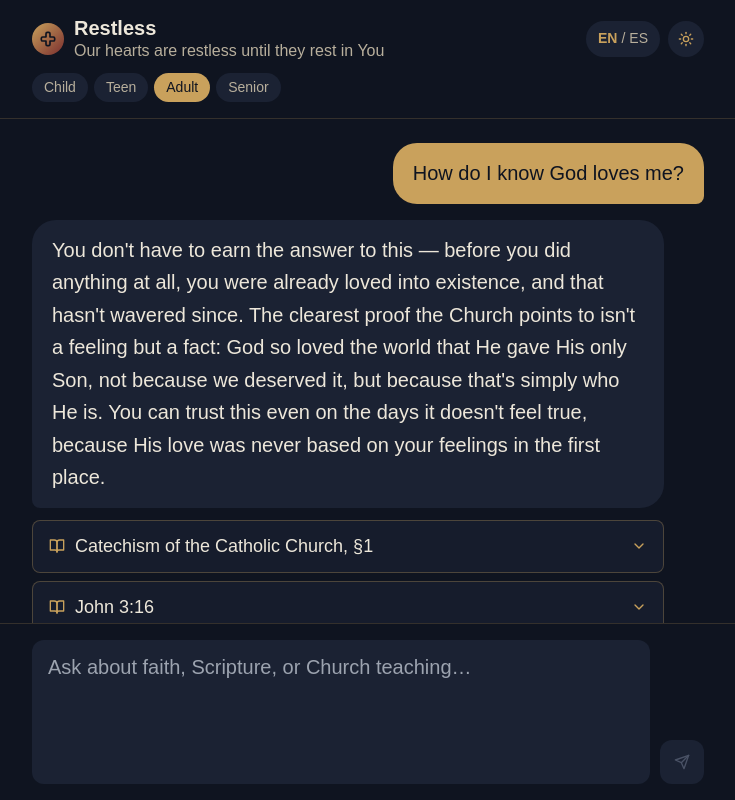
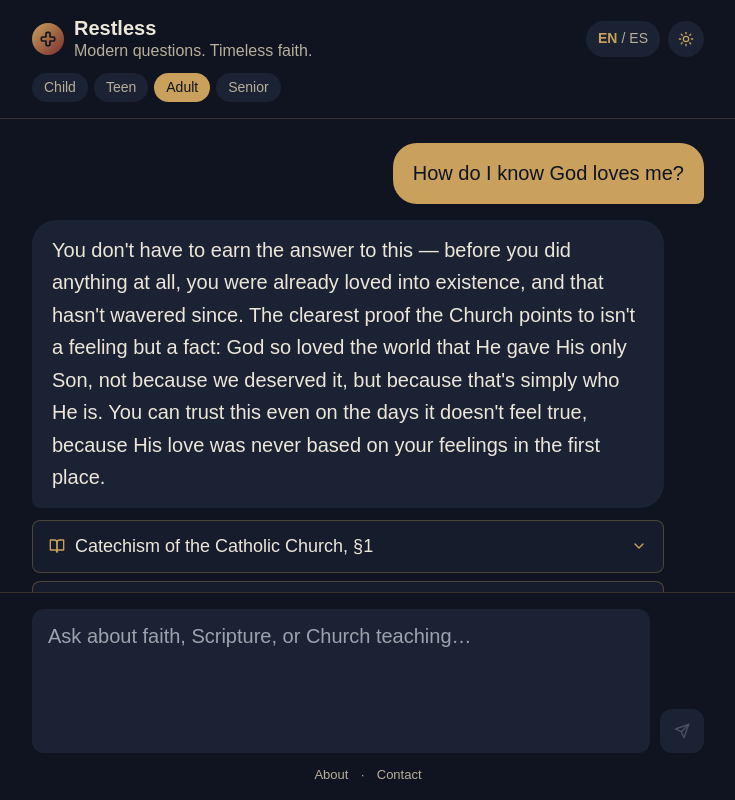
Before and after one commit to gitMark80/restless, a React (Vite) app: page / in a window 1280 px wide. Shown: the whole page, without its empty margins (272-1007 px from the left). Built offline with nearby package versions, Linux system fonts and the light colour scheme.

Commit message:
Update App.jsx

```diff
--- a/src/App.jsx
+++ b/src/App.jsx
@@ -1,5 +1,5 @@
 import React, { useState, useRef, useEffect } from "react";
-import { Send, ChevronDown, BookOpen, Cross, Sun, Moon, Share2, Check } from "lucide-react";
+import { Send, ChevronDown, BookOpen, Cross, Sun, Moon, Share2, Check, X } from "lucide-react";
 
 const AGE_BANDS = ["Child", "Teen", "Adult", "Senior"];
 
@@ -42,7 +42,7 @@ const THEMES = {
 
 const STRINGS = {
   en: {
-    tagline: "Our hearts are restless until they rest in You",
+    tagline: "Modern questions. Timeless faith.",
     ageLabels: { Child: "Child", Teen: "Teen", Adult: "Adult", Senior: "Senior" },
     placeholder: "Ask about faith, Scripture, or Church teaching…",
     retryError: "That didn't come through. Tap send again to retry.",
@@ -51,9 +51,19 @@ const STRINGS = {
     shareFooter: "Shared from Restless — restless.faith",
     copiedLabel: "Copied",
     readFullText: "Read full text ↗",
+    aboutLabel: "About",
+    contactLabel: "Contact",
+    closeLabel: "Close",
+    aboutTitle: "About Restless",
+    aboutBody:
+      "Restless takes its name from a line by St. Augustine: \"Our hearts are restless until they rest in You.\" It's built for the moments faith gets hard — grief, doubt, a question you're not sure it's safe to ask out loud.\n\nEvery answer is grounded in the Catechism of the Catholic Church, Sacred Scripture, the Doctors of the Church, and papal encyclicals. Restless can describe how respected Catholic teachers explain a topic, but it never puts words in their mouths.\n\nThis is a companion for the questions, not a substitute for a priest, a spiritual director, or a real conversation with someone who loves you. When something is bigger than a chat can hold, Restless will say so.",
+    contactTitle: "Contact",
+    contactBody:
+      "Have a question, notice something that doesn't sound right, or want to bring Restless to your parish, school, or ministry website? Reach out below — every message gets read.",
+    contactEmail: "hello@restless.faith",
   },
   es: {
-    tagline: "Nuestro corazón está inquieto hasta que descanse en Ti",
+    tagline: "Preguntas modernas. Fe eterna.",
     ageLabels: { Child: "Niño", Teen: "Adolescente", Adult: "Adulto", Senior: "Mayor" },
     placeholder: "Pregunta sobre la fe, la Escritura o la enseñanza de la Iglesia…",
     retryError: "Eso no llegó. Toca enviar para volver a intentarlo.",
@@ -62,6 +72,16 @@ const STRINGS = {
     shareFooter: "Compartido desde Restless — restless.faith",
     copiedLabel: "Copiado",
     readFullText: "Leer el texto completo ↗",
+    aboutLabel: "Acerca de",
+    contactLabel: "Contacto",
+    closeLabel: "Cerrar",
+    aboutTitle: "Acerca de Restless",
+    aboutBody:
+      "Restless toma su nombre de una frase de San Agustín: \"Nuestro corazón está inquieto hasta que descanse en Ti\". Está hecho para los momentos en que la fe se vuelve difícil — el duelo, la duda, una pregunta que no sabes si es seguro hacer en voz alta.\n\nCada respuesta se basa en el Catecismo de la Iglesia Católica, la Sagrada Escritura, los Doctores de la Iglesia y las encíclicas papales. Restless puede describir cómo respetados maestros católicos explican un tema, pero nunca pone palabras en su boca.\n\nEsto es un acompañante para las preguntas, no un sustituto de un sacerdote, un director espiritual, o una conversación real con alguien que te ama. Cuando algo es más grande de lo que un chat puede sostener, Restless lo dirá.",
+    contactTitle: "Contacto",
+    contactBody:
+      "¿Tienes una pregunta, notaste algo que no suena bien, o quieres llevar Restless a tu parroquia, escuela o sitio de ministerio? Escríbenos abajo — leemos cada mensaje.",
+    contactEmail: "hello@restless.faith",
   },
 };
 
@@ -303,6 +323,52 @@ function UserMessage({ message, theme }) {
   );
 }
 
+function InfoModal({ title, body, isContact, theme, strings, onClose }) {
+  return (
+    <div
+      className="fixed inset-0 flex items-end sm:items-center justify-center"
+      style={{ backgroundColor: "rgba(0,0,0,0.6)", zIndex: 50 }}
+      onClick={onClose}
+    >
+      <div
+        onClick={(e) => e.stopPropagation()}
+        className="w-full sm:max-w-md overflow-y-auto"
+        style={{
+          backgroundColor: theme.cardBg,
+          maxHeight: "80vh",
+          padding: "1.5rem",
+          borderTopLeftRadius: "1.5rem",
+          borderTopRightRadius: "1.5rem",
+          borderBottomLeftRadius: "0",
+          borderBottomRightRadius: "0",
+        }}
+      >
+        <div className="flex items-center justify-between mb-4">
+          <h2 style={{ color: theme.text, fontSize: "22px", fontWeight: 600 }}>{title}</h2>
+          <button onClick={onClose} aria-label={strings.closeLabel}>
+            <X className="w-5 h-5" style={{ color: theme.subtext }} />
+          </button>
+        </div>
+        <p
+          className="whitespace-pre-line leading-relaxed"
+          style={{ color: theme.subtext, fontSize: "17px" }}
+        >
+          {body}
+        </p>
+        {isContact && (
+          <a
+            href={`mailto:${strings.contactEmail}`}
+            className="inline-block mt-4"
+            style={{ color: theme.accent, fontSize: "17px", fontWeight: 600 }}
+          >
+            {strings.contactEmail}
+          </a>
+        )}
+      </div>
+    </div>
+  );
+}
+
 export default function Restless() {
   const [language, setLanguage] = useState("en");
   const [messages, setMessages] = useState(SEED_MESSAGES.en);
@@ -311,6 +377,7 @@ export default function Restless() {
   const [isTyping, setIsTyping] = useState(false);
   const [mode, setMode] = useState("dark");
   const [error, setError] = useState(null);
+  const [activeModal, setActiveModal] = useState(null); // 'about' | 'contact' | null
   const theme = THEMES[mode];
   const strings = STRINGS[language];
   const scrollRef = useRef(null);
@@ -533,7 +600,43 @@ export default function Restless() {
             <Send className="w-4 h-4" />
           </button>
         </div>
+        <div className="max-w-2xl mx-auto w-full flex items-center justify-center gap-3 mt-3">
+          <button
+            onClick={() => setActiveModal("about")}
+            style={{ color: theme.subtext, fontSize: "13px" }}
+          >
+            {strings.aboutLabel}
+          </button>
+          <span style={{ color: theme.subtext, fontSize: "13px" }}>·</span>
+          <button
+            onClick={() => setActiveModal("contact")}
+            style={{ color: theme.subtext, fontSize: "13px" }}
+          >
+            {strings.contactLabel}
+          </button>
+        </div>
       </div>
+
+      {activeModal === "about" && (
+        <InfoModal
+          title={strings.aboutTitle}
+          body={strings.aboutBody}
+          isContact={false}
+          theme={theme}
+          strings={strings}
+          onClose={() => setActiveModal(null)}
+        />
+      )}
+      {activeModal === "contact" && (
+        <InfoModal
+          title={strings.contactTitle}
+          body={strings.contactBody}
+          isContact={true}
+          theme={theme}
+          strings={strings}
+          onClose={() => setActiveModal(null)}
+        />
+      )}
     </div>
   );
 }
```
